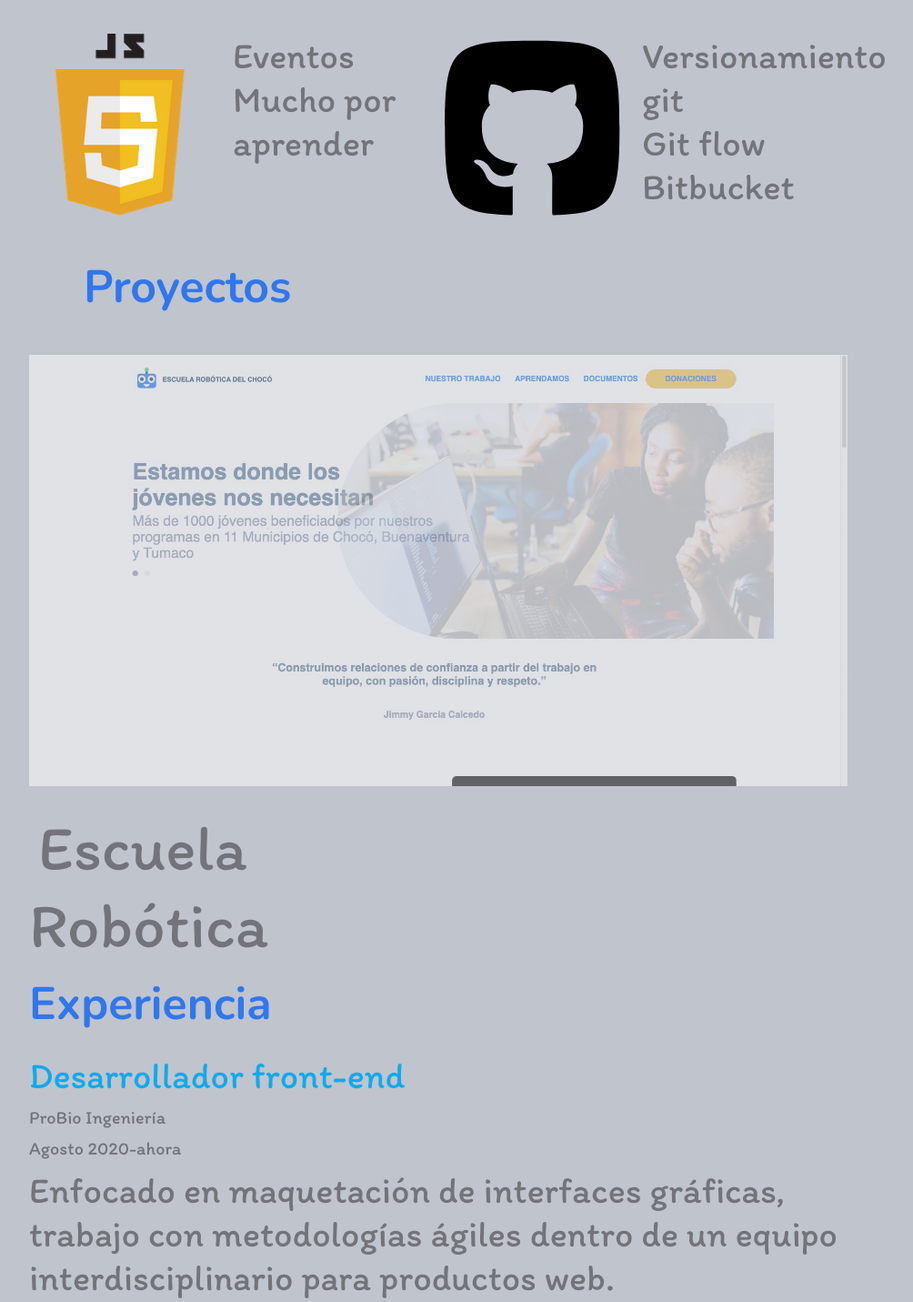
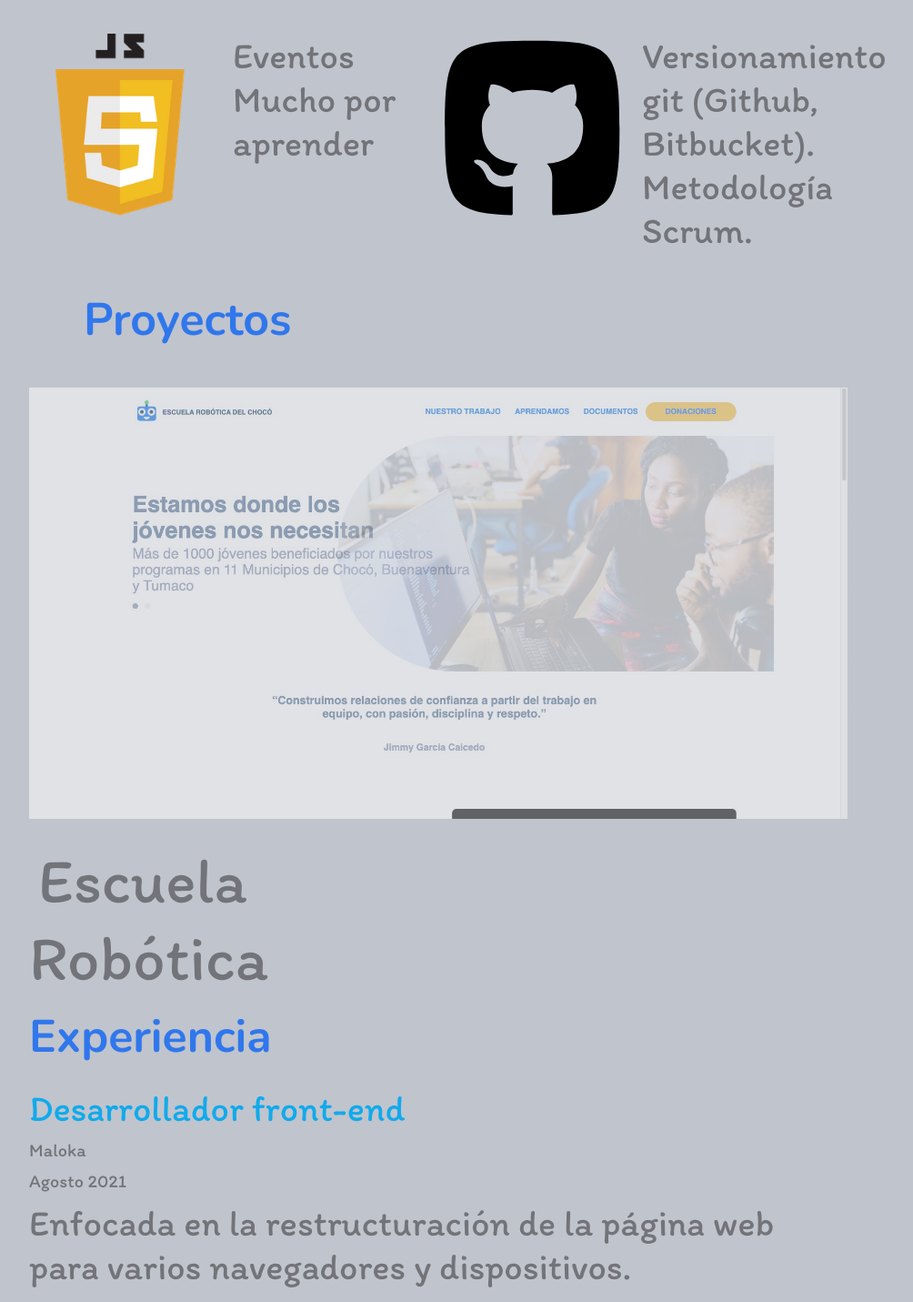
Before and after one commit to Melisaizaquita/portafolio, a website: page source/pug/index.pug in a window 1280 px wide. Shown: the part 1223-2654 px from the top of the page at 91% size, without its empty margins (158-1162 px from the left). Drawn offline with nearby package versions, Linux system fonts and the light colour scheme; files that its build step writes are made by us from their sources; files whose address does not match are found by name.

Commit message:
Se edita texto

```diff
--- a/source/pug/_description.pug
+++ b/source/pug/_description.pug
@@ -1,4 +1,4 @@
 section.description
   p.description__greeting ¡Hola!
   h1.description__name Soy Dayan Melisa Izaquita Solano
-  p.description__paragraph Soy técnica profesional en desarrollo de software, encaminada por la parte de front end creando interfaces gráficas usando varios lenguajes de programación; apasionada por lo que hago y con ganas de cada día aprender algo nuevo  sobre este mundo de la programación.
+  p.description__paragraph Soy técnico profesional en desarrollo de software, con experiencia en desarrollo front-end, enfocado en interfaces y experiencia de usuario; usando varios lenguajes de programación. apasionada por lo que hago y con ganas de cada día aprender algo nuevo sobre este mundo de la programación.
--- a/source/pug/_experience.pug
+++ b/source/pug/_experience.pug
@@ -3,6 +3,6 @@ section.experience
    ul.experience__list
       li
          p.experience__sutitle Desarrollador front-end
-         p.experience__subtitle ProBio Ingeniería
-         p.experience__subtitle Agosto 2020-ahora
-         p.experience__text Enfocado en maquetación de interfaces gráficas, trabajo con metodologías ágiles dentro de un equipo interdisciplinario para productos web.
+         p.experience__subtitle Maloka
+         p.experience__subtitle Agosto 2021
+         p.experience__text Enfocada en la restructuración de la página web para varios navegadores y dispositivos.
--- a/source/pug/_header.pug
+++ b/source/pug/_header.pug
@@ -1,4 +1,4 @@
 .header
   include _logo.pug
   .header__download
-    a.header__downloads(href="./curriculum/MELISA_IZAQUITA_hoja.pdf" download="curriculum") Curriculum
+    a.header__downloads(href="./curriculum/Hoja-vida-melisa-izaquita.pdf" download="curriculum") Curriculum
--- a/source/pug/_skills.pug
+++ b/source/pug/_skills.pug
@@ -24,6 +24,5 @@ section.skills
       .skills__img
         img(src="./images/github_skill.svg", alt="")
       .skills__content
-        p.skills__paragraph Versionamiento git
-        p.skills__paragraph Git flow
-        p.skills__paragraph Bitbucket
+        p.skills__paragraph Versionamiento git (Github, Bitbucket).
+        p.skills__paragraph Metodología Scrum.
```
Also changed, not shown: index.html, 2 other files.
